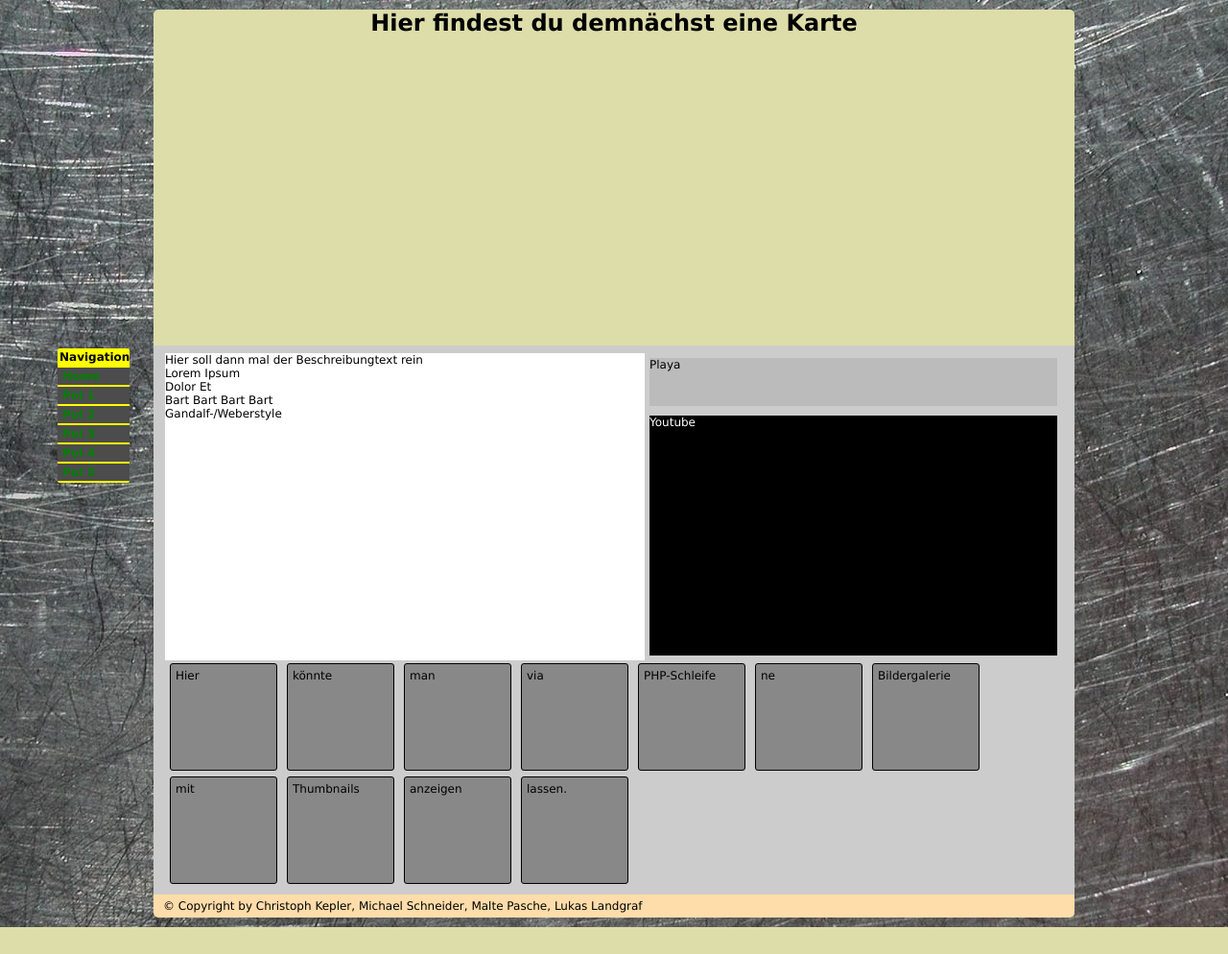
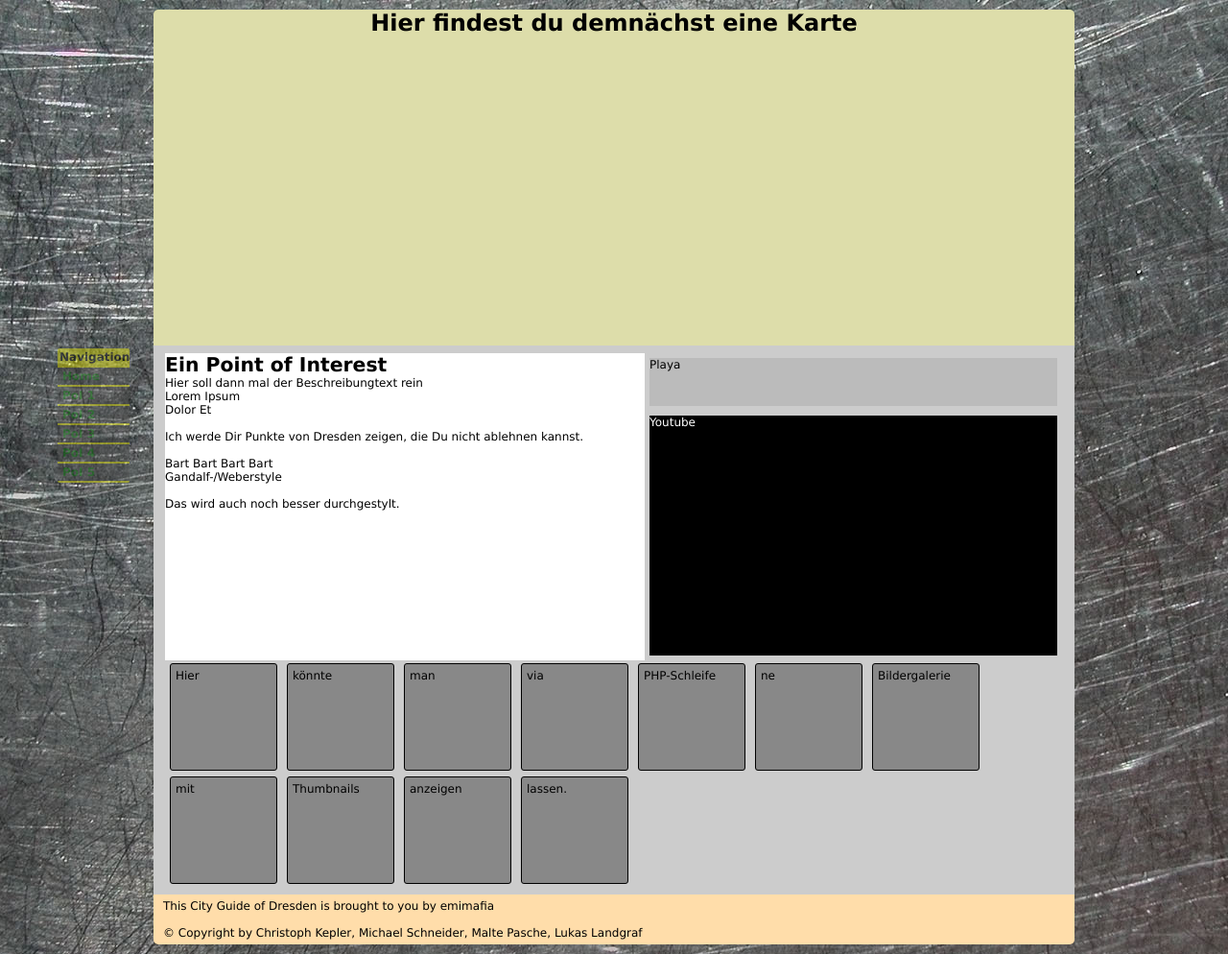
Before and after one commit to emimafia/emimafia-guide, a PHP site: page / in a window 1280 px wide. Shown: the whole page at 96% size. Before the commit the page ends 966 px from the top, so only its background shows below. Run offline with PHP 8.4, Linux system fonts and the light colour scheme.

Commit message:
Minor Enhancements Wappen of Dresden

```diff
--- a/htdocs/css/style.css
+++ b/htdocs/css/style.css
@@ -107,6 +107,10 @@ nav {
 	background: #FFFF00;
 	width: 75px;
 	border-radius: 2px;
+	opacity: 0.4;
+}
+body:hover nav {
+	opacity: 1;
 }
 nav p {
 	padding: 2px;
@@ -118,6 +122,7 @@ nav li {
 	background: #4C4C4C;
 }
 nav a {
+	display: block;
 	font-weight: bold;
 	padding: 0 0 0 5px;
 }
--- a/htdocs/index.php
+++ b/htdocs/index.php
@@ -54,11 +54,17 @@
     		</ul>
     	</nav>
       <article>
+      	<h2>Ein Point of Interest</h2>
        	Hier soll dann mal der Beschreibungtext rein<br />
        	Lorem Ipsum<br />
        	Dolor Et<br />
+       	<br />
+       	Ich werde Dir Punkte von Dresden zeigen, die Du nicht ablehnen kannst.<br />
+       	<br />
        	Bart Bart Bart Bart<br />
        	Gandalf-/Weberstyle<br />
+       	<br />
+       	Das wird auch noch besser durchgestylt.<br />
       </article>
       <div id="audio">
       	Playa
@@ -105,6 +111,8 @@
       <div class="clearfix"></div>
     </div>
     <footer>
+   		<p>This City Guide of Dresden is brought to you by emimafia</p>
+   		<p>&nbsp;</p>
     	<p>&copy; Copyright  by Christoph Kepler, Michael Schneider, Malte Pasche, Lukas Landgraf</p>
     </footer>
   </div>
```
Also changed, not shown: htdocs/css/images/200px-dresden_stadtwappen.svg.png (added). Lines whose indentation alone changed are shown as unchanged.
